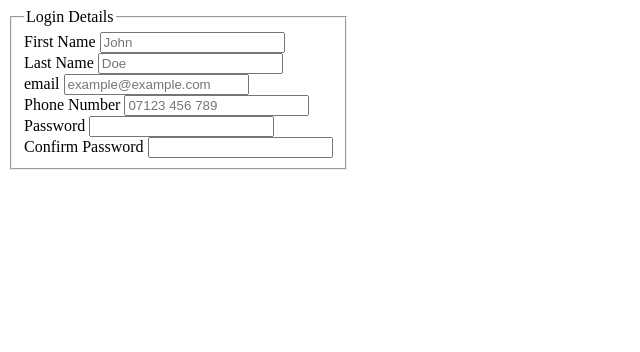
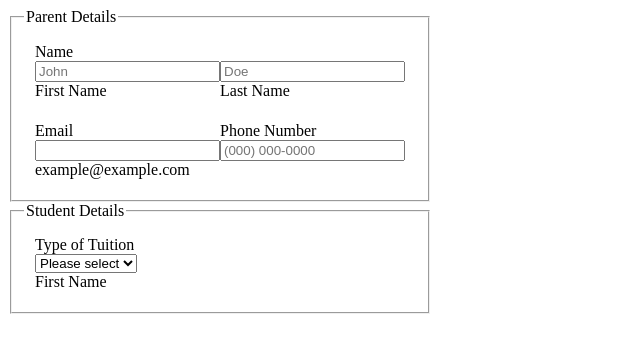
Before and after one commit to tahmidachoudhury/signup, a plain HTML site: page index.html in a window 1280 px wide. Shown: the whole page, without its empty margins (0-640 px from the left). Drawn offline with Linux system fonts and the light colour scheme.

Commit message:
design changed to cater treepeak customers.
different techniques have been used to layout form.
- display-type block
- span elements
- label after the input

```diff
--- a/index.html
+++ b/index.html
@@ -10,36 +10,56 @@
     <div class="panel">
         <form action="example.com" method="post">
             <fieldset>
-                <legend>Login Details</legend>
+                <legend>Parent Details</legend>
 
-                <div class="form__group">
-                    <label for="first_name">First Name</label>
-                    <input type="name" id="first_name" name="first_name" placeholder="John">
+                <div class="group one">
+                    <label class="form__group__title">Name</label>
+                    <div class="form__group">
+                        <span class="name sub-label-container">
+                            <input type="name" id="first_name" name="first_name" placeholder="John">
+                            <label class="sub-label" for="first_name">First Name</label>
+                        </span>
+                        <span class="name">
+                            <input type="name" id="last_name" name="last_name" placeholder="Doe">
+                            <label class="sub-label" for="last_name">Last Name</label>
+                        </span>
+                    </div>
                 </div>
 
-                <div class="form__group">
-                    <label for="last_name">Last Name</label>
-                    <input type="name" id="last_name" name="last_name" placeholder="Doe">
-                </div>
 
-                <div class="form__group">
-                    <label for="email">email</label>
-                    <input type="email" id="email" name="email" placeholder="example@example.com">
-                </div>
+                <div class="group two">
+                    <div class="form__group">
+                        <span class="email">
+                            <div class="title">
+                                <label class="form__group__title">Email</label>
+                            </div>
+                            <input type="email" id="email" name="email">
+                            <label class="sub-label" for="email">example@example.com</label>
+                        </span>
+                        <span class="phonenumber">
+                            <div class="title">
+                                <label class="form__group__title">Phone Number</label>
+                            </div>
+                            <input type="text" id="phonenumber" name="phonenumber" placeholder="(000) 000-0000">
+                        </span>
+                    </div>
+            </fieldset>
 
-                <div class="form__group">
-                    <label for="phonenumber">Phone Number</label>
-                    <input type="number" id="phonenumber" name="phonenumber" placeholder="07123 456 789">
-                </div>
+            <fieldset>
+                <legend>Student Details</legend>
 
-                <div class="form__group">
-                    <label for="user_password">Password</label>
-                    <input type="password" id="user_password" name="user_password">
-                </div>
-
-                <div class="form__group">
-                    <label for="confirm_password">Confirm Password</label>
-                    <input type="password" id="confirm_password" name="confirm_password">
+                <div class="group one">
+                    <label class="form__group__title">Type of Tuition</label>
+                    <div class="form__group">
+                        <span class="options sub-label-container">
+                            <select name="tuition-type">
+                                <option value="default" selected>Please select</option>
+                                <option value="online">Online</option>
+                                <option value="in-person">in-person</option>
+                            </select>
+                            <label class="sub-label" for="first_name">First Name</label>
+                        </span>
+                    </div>
                 </div>
 
             </fieldset>
--- a/style.css
+++ b/style.css
@@ -3,3 +3,15 @@
     flex-direction: column;
     position: absolute;
 }
+
+.sub-label{
+    display: block;
+}
+
+.form__group{
+    display: flex;
+}
+
+.group{
+    padding: 11px;
+}
```
